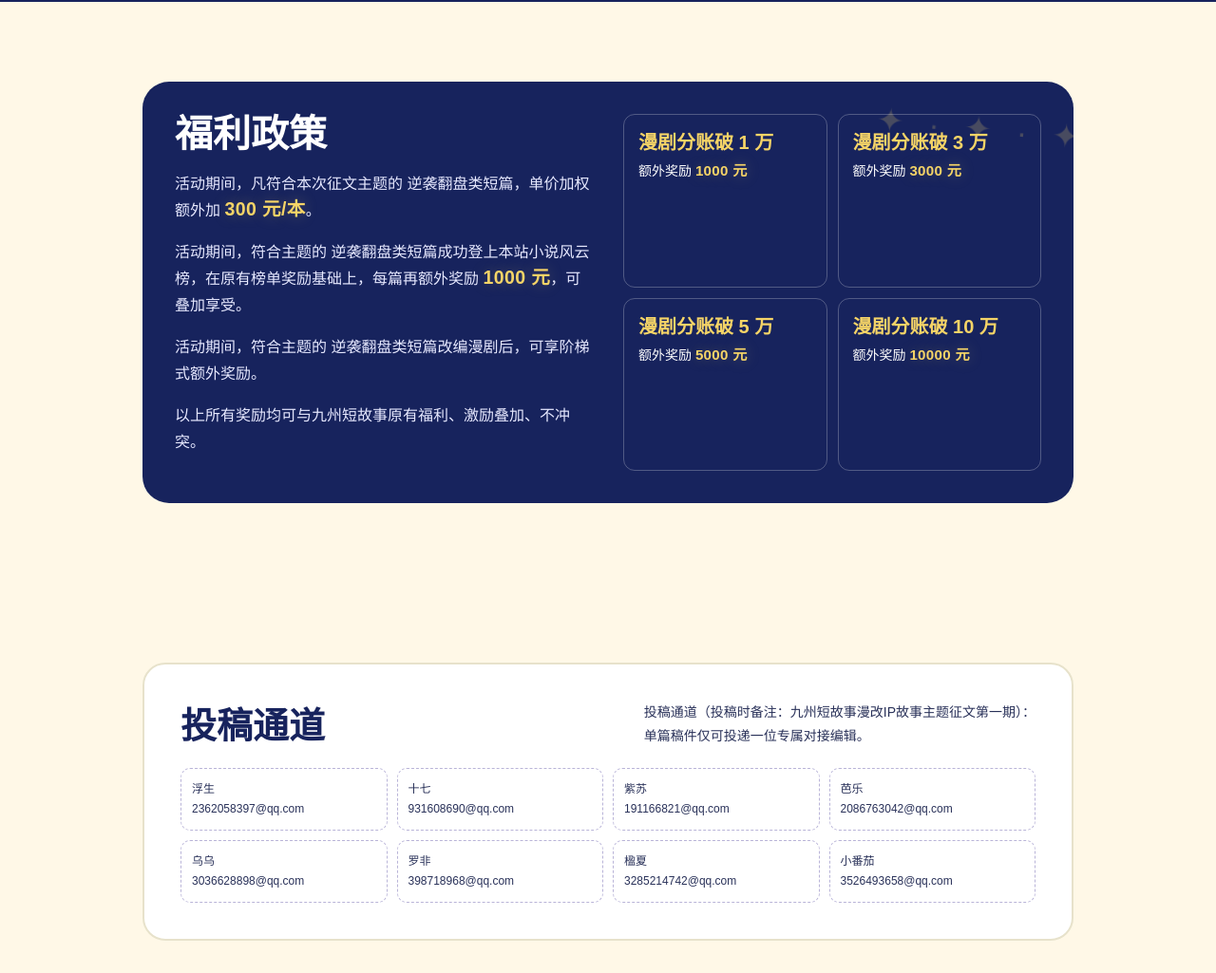
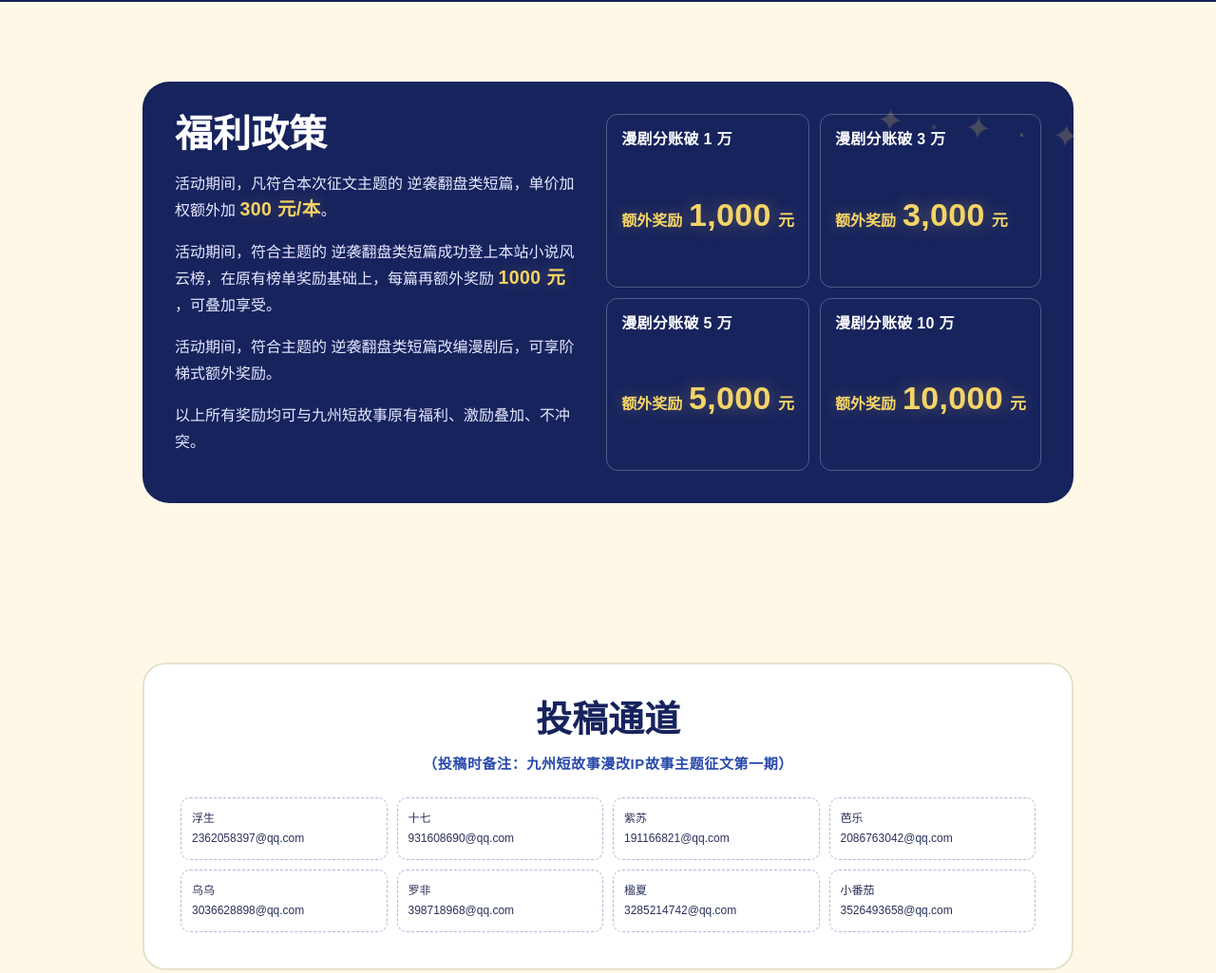
Before and after one commit to zyx667788/nixi-fanpan-zhuanti, a plain HTML site: page design-demos/02-九州专题.html in a window 1280 px wide. Shown: the part 3040-4065 px from the top of the page at 95% size. Drawn offline with Linux system fonts and the light colour scheme.

Commit message:
Refine reward cards and headings

```diff
--- a/design-demos/02-九州专题.html
+++ b/design-demos/02-九州专题.html
@@ -59,6 +59,22 @@
     .reward-number{display:inline-block;color:var(--moon);font-size:1.22em;font-weight:900;line-height:1;letter-spacing:.02em;text-shadow:0 0 16px rgba(245,212,103,.26);white-space:nowrap}
     .reward-grid .reward-number{font-size:1.08em}
   </style>
+  <style>
+    #submit .submit-top{display:block;text-align:center}
+    #submit .submit-top h3{margin-bottom:12px}
+    #submit .submit-top p.submit-note{max-width:none;margin:0;color:var(--royal);font-size:15px;font-weight:700;letter-spacing:.04em}
+  </style>
+  <style>
+    #reward .reward-grid>div{display:flex;flex-direction:column;justify-content:flex-start;min-height:142px}
+    #reward .reward-grid b{color:#fff;font-size:16px;font-weight:700;letter-spacing:.02em}
+    #reward .reward-grid .reward-number{display:flex;align-items:baseline;gap:7px;margin-top:22px;color:var(--moon);font-size:18px;line-height:1.1;letter-spacing:0}
+    #reward .reward-grid .reward-number span{font-size:16px;font-weight:800}
+    #reward .reward-grid .reward-number em{font-style:normal;font-size:34px;font-weight:900;letter-spacing:.01em;text-shadow:0 0 18px rgba(245,212,103,.38)}
+    #reward .reward-grid .reward-number i{font-style:normal;font-size:17px;font-weight:800}
+    #reward .reward-grid .reward-number em.is-counting{animation:rewardNumberGlow 1.2s ease-out both}
+    @keyframes rewardNumberGlow{0%{opacity:.35;transform:translateY(7px) scale(.82)}60%{opacity:1;transform:translateY(-2px) scale(1.08)}100%{opacity:1;transform:translateY(0) scale(1)}}
+    @media(max-width:760px){#reward .reward-grid>div{min-height:126px}#reward .reward-grid .reward-number em{font-size:29px}}
+  </style>
 </head>
 <body>
   <main class="site">
@@ -67,12 +83,12 @@
 <nav class="anchor" aria-label="活动内容导航"><div class="anchor-inner"><div class="anchor-label"><span>内容导航</span></div><a href="#intro"><i>01</i><span>活动引言</span></a><a href="#time"><i>02</i><span>活动时间</span></a><a href="#audience"><i>03</i><span>活动对象</span></a><a href="#direction"><i>04</i><span>征稿方向</span></a><a href="#examples"><i>05</i><span>参考例剧</span></a><a href="#reward"><i>06</i><span>福利政策</span></a><a href="#submit"><i>07</i><span>投稿通道</span></a><a href="#notice"><i>08</i><span>投稿须知</span></a></div></nav>
 <section class="wrap" id="intro"><div class="heading reveal" data-reveal="up"><p>为加速优质漫改 IP 落地，九州小说漫改开发全流程已全面打通！即日起，面向全球创作者发起漫改IP故事征集令。首期主题征文【逆袭翻盘・高光时刻】来袭，征稿周期 7 月 16 日 —8 月 31 日。 本次征文诚邀全球写作者创作高适配漫改的优质短故事，以文字释怀现实中的委屈隐忍，用层层反转的翻盘剧情，书写普通人向往的高光人生。我们将挑选出最具潜力的爆款短篇优质作品入选漫剧改编库，让藏于纸笔的快意人生跨越文字，在漫改世界焕发第二生命力。</p></div><div class="intro reveal" data-reveal="scale"><div class="moon-card"><span>活动时间：<br>篇幅要求：</span></div><div class="time-list" id="time"><article><b>征文时间：</b><p>2026年7月16日-2026年8月31日</p></article><article><b>篇幅要求：</b><p>超短篇 15000-20000字（全文投稿）<br>中短篇 20000-30000字（6000字投稿）</p></article></div></div></section>
 <section class="wrap" id="audience"><div class="heading reveal" data-reveal="up"><h2>活动对象</h2><p>面向全球写作爱好者，重点招募擅长“强画面、强冲突、强反转”的短篇创作者！</p></div><div class="audience-grid"><article class="audience-card reveal" data-reveal="left" style="--delay:.04s"><h3>🚀 短篇网文爆款制造机</h3><p>手握翻盘脑洞与流量密码的新人/野生作者；想开辟短故事/漫改新赛道，将过往灵感快速变现的成熟写手；以及长篇转型短篇、寻求突破的网文大触。</p></article><article class="audience-card reveal" data-reveal="up" style="--delay:.12s"><h3>🎬 漫改/短剧跨界原住民</h3><p>熟悉漫改、短剧、AI真人剧改编逻辑与节奏的跨界创作者。写文自带镜头感与视觉张力，能精准把控情绪拉扯，台词精炼、名场面密集，天生为IP改编而生。</p></article><article class="audience-card reveal" data-reveal="right" style="--delay:.2s"><h3>💡 脑洞大开的设定狂魔</h3><p>拥有绝佳创意、不甘于套路的创新者。擅长马甲掉马、系统金手指、古今互穿，或深耕硬核职业（赶海/种田/非遗）等差异化题材，用极致脑洞打破同质化僵局。</p></article></div></section>
-<section class="section-blue"><div class="wrap" id="direction"><div class="heading reveal" data-reveal="up"><h2>征文方向：</h2></div><div class="directions"><article class="direction reveal" data-reveal="left" style="--delay:.04s"><strong>底层逆袭</strong></article><article class="direction reveal" data-reveal="up" style="--delay:.12s"><strong>白眼狼爽文</strong></article><article class="direction reveal" data-reveal="right" style="--delay:.2s"><strong>系统异能</strong></article></div></div></section>
-<section class="example-band" id="examples"><div class="wrap"><div class="heading light reveal" data-reveal="up"><h2>参考例剧：</h2></div><div class="example-layout"><article class="example-group reveal" data-reveal="left" style="--delay:.04s"><h3>底层逆袭：</h3><ul class="example-list"><li>《被撵出家门后，我成了山货王》</li><li>《弃子逆袭，从烂瓦房到商界大佬》</li><li>《山野奶爸，大力士老爸带娃记》</li><li>《重塑男神》</li></ul></article><article class="example-group reveal" data-reveal="up" style="--delay:.12s"><h3>白眼狼爽文：</h3><ul class="example-list"><li>《拒绝收购后，网红村的葡萄烂透了》</li><li>《暴雨裂瓜风波》</li><li>《天成收鱼》</li><li>《蟹宴是非》</li><li>《免费代收三年，停办后全小区求我开门》</li><li>《38元炒鸡风波》</li></ul></article><article class="example-group reveal" data-reveal="right" style="--delay:.2s"><h3>系统异能：</h3><ul class="example-list"><li>《跨界渔场我靠抽水机拯救古代孤城》</li><li>《虾塘枯井通古代，我靠小龙虾救活一座边城》</li><li>《我体内有一颗龙珠》</li><li>《我能听懂喵喵语》</li></ul></article></div></div></section>
-<section class="wrap" id="reward"><div class="reward reveal" data-reveal="scale"><div><h3>福利政策</h3><p>活动期间，凡符合本次征文主题的 逆袭翻盘类短篇，单价加权额外加 <strong class="reward-number">300 元/本</strong>。</p><p>活动期间，符合主题的 逆袭翻盘类短篇成功登上本站小说风云榜，在原有榜单奖励基础上，每篇再额外奖励 <strong class="reward-number">1000 元</strong>，可叠加享受。</p><p>活动期间，符合主题的 逆袭翻盘类短篇改编漫剧后，可享阶梯式额外奖励。</p><p>以上所有奖励均可与九州短故事原有福利、激励叠加、不冲突。</p></div><div class="reward-grid"><div><b>漫剧分账破 1 万</b><br>额外奖励 <strong class="reward-number">1000 元</strong></div><div><b>漫剧分账破 3 万</b><br>额外奖励 <strong class="reward-number">3000 元</strong></div><div><b>漫剧分账破 5 万</b><br>额外奖励 <strong class="reward-number">5000 元</strong></div><div><b>漫剧分账破 10 万</b><br>额外奖励 <strong class="reward-number">10000 元</strong></div></div></div></section>
-<section class="wrap" id="submit"><div class="submit reveal" data-reveal="up"><div class="submit-top"><h3>投稿通道</h3><p>投稿通道（投稿时备注：九州短故事漫改IP故事主题征文第一期）：<br>单篇稿件仅可投递一位专属对接编辑。</p></div><div class="emails"><a href="mailto:2362058397@qq.com">浮生<br>2362058397@qq.com</a><a href="mailto:931608690@qq.com">十七<br>931608690@qq.com</a><a href="mailto:191166821@qq.com">紫苏<br>191166821@qq.com</a><a href="mailto:2086763042@qq.com">芭乐<br>2086763042@qq.com</a><a href="mailto:3036628898@qq.com">乌乌<br>3036628898@qq.com</a><a href="mailto:398718968@qq.com">罗非<br>398718968@qq.com</a><a href="mailto:3285214742@qq.com">楹夏<br>3285214742@qq.com</a><a href="mailto:3526493658@qq.com">小番茄<br>3526493658@qq.com</a></div></div></section>
-    <section class="section-blue"><div class="wrap" id="notice"><div class="heading reveal" data-reveal="up"><h2>投稿须知：</h2></div><div class="notice-panel reveal" data-reveal="scale"><ol><li>本次征文活动以逆袭翻盘类为主题，其他题材的稿件默认不参与本次征文活动。</li><li>单篇稿件仅可投递一位专属对接编辑。</li><li>严禁一稿多投、拒稿后更换编辑重复投递，此类行为将直接取消本次征稿参与资格及所有过稿权益，情节严重者纳入九州短故事平台投稿黑名单，取消后续所有合作与扶持资格。</li><li>作者与编辑的对接绑定关系，以最终过稿签约为准；签约前可根据沟通情况，随时调整投稿对接对象，保障创作者自主选择权。</li><li>本次征文活动最终解释权归九州短故事平台所有。</li></ol></div></div></section>
-<footer class="footer reveal" data-reveal="up"><h2>结束语：</h2><a class="cta" href="mailto:2362058397@qq.com?subject=九州短故事漫改IP故事主题征文第一期">投稿通道</a><p>九州小说漫改IP故事征集令——首期“逆袭翻盘专场”征稿现已全面启动，等你来战！九州将以全链路漫改开发实力，为每一部优质短故事保驾护航，让好故事走向漫改舞台。期待与优秀的创作者携手，共同打造下一个现象级漫改IP。</p></footer>
+<section class="section-blue"><div class="wrap" id="direction"><div class="heading reveal" data-reveal="up"><h2>征文方向</h2></div><div class="directions"><article class="direction reveal" data-reveal="left" style="--delay:.04s"><strong>底层逆袭</strong></article><article class="direction reveal" data-reveal="up" style="--delay:.12s"><strong>白眼狼爽文</strong></article><article class="direction reveal" data-reveal="right" style="--delay:.2s"><strong>系统异能</strong></article></div></div></section>
+<section class="example-band" id="examples"><div class="wrap"><div class="heading light reveal" data-reveal="up"><h2>参考例剧</h2></div><div class="example-layout"><article class="example-group reveal" data-reveal="left" style="--delay:.04s"><h3>底层逆袭：</h3><ul class="example-list"><li>《被撵出家门后，我成了山货王》</li><li>《弃子逆袭，从烂瓦房到商界大佬》</li><li>《山野奶爸，大力士老爸带娃记》</li><li>《重塑男神》</li></ul></article><article class="example-group reveal" data-reveal="up" style="--delay:.12s"><h3>白眼狼爽文：</h3><ul class="example-list"><li>《拒绝收购后，网红村的葡萄烂透了》</li><li>《暴雨裂瓜风波》</li><li>《天成收鱼》</li><li>《蟹宴是非》</li><li>《免费代收三年，停办后全小区求我开门》</li><li>《38元炒鸡风波》</li></ul></article><article class="example-group reveal" data-reveal="right" style="--delay:.2s"><h3>系统异能：</h3><ul class="example-list"><li>《跨界渔场我靠抽水机拯救古代孤城》</li><li>《虾塘枯井通古代，我靠小龙虾救活一座边城》</li><li>《我体内有一颗龙珠》</li><li>《我能听懂喵喵语》</li></ul></article></div></div></section>
+<section class="wrap" id="reward"><div class="reward reveal" data-reveal="scale"><div><h3>福利政策</h3><p>活动期间，凡符合本次征文主题的 逆袭翻盘类短篇，单价加权额外加 <strong class="reward-number">300 元/本</strong>。</p><p>活动期间，符合主题的 逆袭翻盘类短篇成功登上本站小说风云榜，在原有榜单奖励基础上，每篇再额外奖励 <strong class="reward-number">1000 元</strong>，可叠加享受。</p><p>活动期间，符合主题的 逆袭翻盘类短篇改编漫剧后，可享阶梯式额外奖励。</p><p>以上所有奖励均可与九州短故事原有福利、激励叠加、不冲突。</p></div><div class="reward-grid"><div><b>漫剧分账破 1 万</b><br><strong class="reward-number"><span>额外奖励</span><em data-reward-value="1000">0</em><i> 元</i></strong></div><div><b>漫剧分账破 3 万</b><br><strong class="reward-number"><span>额外奖励</span><em data-reward-value="3000">0</em><i> 元</i></strong></div><div><b>漫剧分账破 5 万</b><br><strong class="reward-number"><span>额外奖励</span><em data-reward-value="5000">0</em><i> 元</i></strong></div><div><b>漫剧分账破 10 万</b><br><strong class="reward-number"><span>额外奖励</span><em data-reward-value="10000">0</em><i> 元</i></strong></div></div></div></section>
+<section class="wrap" id="submit"><div class="submit reveal" data-reveal="up"><div class="submit-top"><h3>投稿通道</h3><p class="submit-note">（投稿时备注：九州短故事漫改IP故事主题征文第一期）</p></div><div class="emails"><a href="mailto:2362058397@qq.com">浮生<br>2362058397@qq.com</a><a href="mailto:931608690@qq.com">十七<br>931608690@qq.com</a><a href="mailto:191166821@qq.com">紫苏<br>191166821@qq.com</a><a href="mailto:2086763042@qq.com">芭乐<br>2086763042@qq.com</a><a href="mailto:3036628898@qq.com">乌乌<br>3036628898@qq.com</a><a href="mailto:398718968@qq.com">罗非<br>398718968@qq.com</a><a href="mailto:3285214742@qq.com">楹夏<br>3285214742@qq.com</a><a href="mailto:3526493658@qq.com">小番茄<br>3526493658@qq.com</a></div></div></section>
+<section class="section-blue"><div class="wrap" id="notice"><div class="heading reveal" data-reveal="up"><h2>投稿须知</h2></div><div class="notice-panel reveal" data-reveal="scale"><ol><li>本次征文活动以逆袭翻盘类为主题，其他题材的稿件默认不参与本次征文活动。</li><li>单篇稿件仅可投递一位专属对接编辑。</li><li>严禁一稿多投、拒稿后更换编辑重复投递，此类行为将直接取消本次征稿参与资格及所有过稿权益，情节严重者纳入九州短故事平台投稿黑名单，取消后续所有合作与扶持资格。</li><li>作者与编辑的对接绑定关系，以最终过稿签约为准；签约前可根据沟通情况，随时调整投稿对接对象，保障创作者自主选择权。</li><li>本次征文活动最终解释权归九州短故事平台所有。</li></ol></div></div></section>
+<footer class="footer reveal" data-reveal="up"><a class="cta" href="mailto:2362058397@qq.com?subject=九州短故事漫改IP故事主题征文第一期">投稿通道</a><p>九州小说漫改IP故事征集令——首期“逆袭翻盘专场”征稿现已全面启动，等你来战！九州将以全链路漫改开发实力，为每一部优质短故事保驾护航，让好故事走向漫改舞台。期待与优秀的创作者携手，共同打造下一个现象级漫改IP。</p></footer>
   </main>
   <script>
     (() => {
@@ -100,5 +116,35 @@
       targets.forEach(target => navigationObserver.observe(target));
     })();
   </script>
+  <script>
+    (() => {
+      const amountNodes = document.querySelectorAll('[data-reward-value]');
+      const countUp = node => {
+        const target = Number(node.dataset.rewardValue || 0);
+        const started = performance.now();
+        const duration = 1100;
+        node.classList.add('is-counting');
+        const tick = now => {
+          const progress = Math.min((now - started) / duration, 1);
+          const eased = 1 - Math.pow(1 - progress, 3);
+          node.textContent = Math.round(target * eased).toLocaleString('zh-CN');
+          if (progress < 1) requestAnimationFrame(tick);
+        };
+        requestAnimationFrame(tick);
+      };
+      if ('IntersectionObserver' in window) {
+        const observer = new IntersectionObserver(entries => {
+          entries.forEach(entry => {
+            if (!entry.isIntersecting) return;
+            countUp(entry.target);
+            observer.unobserve(entry.target);
+          });
+        }, {threshold:.45});
+        amountNodes.forEach(node => observer.observe(node));
+      } else {
+        amountNodes.forEach(node => { node.textContent = Number(node.dataset.rewardValue).toLocaleString('zh-CN'); });
+      }
+    })();
+  </script>
 </body>
 </html>
```
